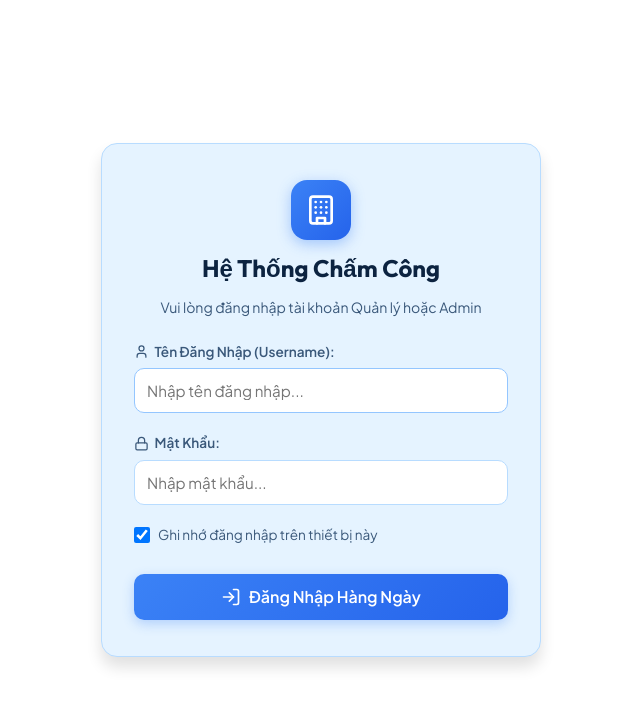
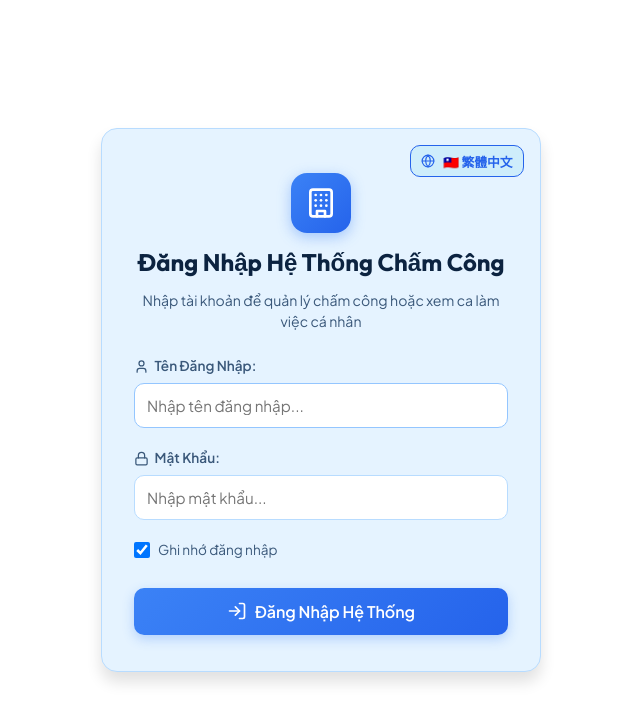
Before and after one commit to hoangngogia04-lang/chamcong, a React (Vite) app: page / in a window 1280 px wide. Shown: the top 722 px of the page, without its empty margins (319-959 px from the left). Built offline with nearby package versions, Linux system fonts and the light colour scheme; no server answers; the database is empty.

Commit message:
Fix: Remove invalid LoginModal reference causing ReferenceError and fix blank screen; add language toggle button directly on LoginPage

```diff
--- a/src/App.jsx
+++ b/src/App.jsx
@@ -285,6 +285,8 @@ export default function App() {
         users={users}
         branches={branches}
         onLoginSuccess={handleLoginSuccess}
+        lang={lang}
+        setLang={setLang}
       />
     );
   }
@@ -423,17 +425,6 @@ export default function App() {
           lang={lang}
         />
       )}
-
-      {/* Login Modal */}
-      <LoginModal
-        isOpen={isLoginModalOpen}
-        onClose={() => setIsLoginModalOpen(false)}
-        users={users}
-        branches={branches}
-        onLoginSuccess={handleLoginSuccess}
-        lang={lang}
-        setLang={setLang}
-      />
     </div>
   );
 }
--- a/src/pages/LoginPage.jsx
+++ b/src/pages/LoginPage.jsx
@@ -1,11 +1,15 @@
 import React, { useState } from 'react';
-import { LogIn, Lock, User, ShieldCheck, Building } from 'lucide-react';
+import { LogIn, Lock, User, ShieldCheck, Building, Globe } from 'lucide-react';
+import { translations } from '../utils/language';
 
 export default function LoginPage({
   users,
   branches,
-  onLoginSuccess
+  onLoginSuccess,
+  lang = 'vi',
+  setLang
 }) {
+  const t = translations[lang] || translations.vi;
   const [username, setUsername] = useState('');
   const [password, setPassword] = useState('');
   const [rememberMe, setRememberMe] = useState(true);
@@ -16,20 +20,20 @@ export default function LoginPage({
     setErrorMsg('');
 
     if (!username.trim() || !password.trim()) {
-      setErrorMsg('Vui lòng nhập đầy đủ Tên đăng nhập và Mật khẩu!');
+      setErrorMsg(lang === 'zh' ? '請填寫完整的帳號與密碼！' : 'Vui lòng nhập đầy đủ Tên đăng nhập và Mật khẩu!');
       return;
     }
 
     const targetUser = users.find(u => u.username.toLowerCase() === username.trim().toLowerCase());
     if (!targetUser) {
-      setErrorMsg('Tên đăng nhập hoặc mật khẩu không chính xác!');
+      setErrorMsg(lang === 'zh' ? '帳號或密碼不正確！' : 'Tên đăng nhập hoặc mật khẩu không chính xác!');
       return;
     }
 
     // Verify password
     const validPassword = targetUser.password || '123';
     if (validPassword !== password) {
-      setErrorMsg('Tên đăng nhập hoặc mật khẩu không chính xác!');
+      setErrorMsg(lang === 'zh' ? '帳號或密碼不正確！' : 'Tên đăng nhập hoặc mật khẩu không chính xác!');
       return;
     }
 
@@ -55,18 +59,43 @@ export default function LoginPage({
         boxShadow: 'var(--shadow-lg)',
         display: 'flex',
         flexDirection: 'column',
-        gap: '1.5rem'
+        gap: '1.5rem',
+        position: 'relative'
       }}>
+        {/* Top Right Language Switcher Button */}
+        {setLang && (
+          <button
+            type="button"
+            className="btn btn-secondary"
+            onClick={() => setLang(lang === 'vi' ? 'zh' : 'vi')}
+            style={{
+              position: 'absolute',
+              top: '1rem',
+              right: '1rem',
+              padding: '0.35rem 0.65rem',
+              fontSize: '0.8rem',
+              fontWeight: 700,
+              color: 'var(--accent-cyan)',
+              borderColor: 'var(--accent-cyan)',
+              background: 'rgba(6, 182, 212, 0.1)'
+            }}
+            title="Chuyển đổi Ngôn ngữ / 切換語言"
+          >
+            <Globe size={14} />
+            <span>{lang === 'vi' ? '🇹🇼 繁體中文' : '🇻🇳 Tiếng Việt'}</span>
+          </button>
+        )}
+
         {/* Header Branding */}
-        <div style={{ textAlign: 'center', display: 'flex', flexDirection: 'column', alignItems: 'center', gap: '0.65rem' }}>
+        <div style={{ textAlign: 'center', display: 'flex', flexDirection: 'column', alignItems: 'center', gap: '0.65rem', marginTop: '0.5rem' }}>
           <div className="brand-icon" style={{ width: '60px', height: '60px', borderRadius: 'var(--radius-lg)' }}>
             <Building size={32} />
           </div>
           <h2 style={{ fontFamily: 'var(--font-display)', fontSize: '1.5rem', fontWeight: 700, color: 'var(--text-main)' }}>
-            Hệ Thống Chấm Công
+            {t.loginTitle}
           </h2>
           <p style={{ color: 'var(--text-muted)', fontSize: '0.88rem' }}>
-            Vui lòng đăng nhập tài khoản Quản lý hoặc Admin
+            {t.loginSub}
           </p>
         </div>
 
@@ -90,12 +119,12 @@ export default function LoginPage({
           <div className="form-group">
             <label style={{ display: 'flex', alignItems: 'center', gap: '0.35rem' }}>
               <User size={15} />
-              <span>Tên Đăng Nhập (Username):</span>
+              <span>{t.username}:</span>
             </label>
             <input
               type="text"
               className="form-control"
-              placeholder="Nhập tên đăng nhập..."
+              placeholder={lang === 'zh' ? '請輸入帳號...' : 'Nhập tên đăng nhập...'}
               value={username}
               onChange={(e) => setUsername(e.target.value)}
               style={{ fontSize: '0.95rem', padding: '0.75rem' }}
@@ -107,12 +136,12 @@ export default function LoginPage({
           <div className="form-group">
             <label style={{ display: 'flex', alignItems: 'center', gap: '0.35rem' }}>
               <Lock size={15} />
-              <span>Mật Khẩu:</span>
+              <span>{t.password}:</span>
             </label>
             <input
               type="password"
               className="form-control"
-              placeholder="Nhập mật khẩu..."
+              placeholder={lang === 'zh' ? '請輸入密碼...' : 'Nhập mật khẩu...'}
               value={password}
               onChange={(e) => setPassword(e.target.value)}
               style={{ fontSize: '0.95rem', padding: '0.75rem' }}
@@ -129,7 +158,7 @@ export default function LoginPage({
               style={{ cursor: 'pointer', width: '16px', height: '16px' }}
             />
             <label htmlFor="remember" style={{ cursor: 'pointer', userSelect: 'none' }}>
-              Ghi nhớ đăng nhập trên thiết bị này
+              {t.rememberMe}
             </label>
           </div>
 
@@ -140,7 +169,7 @@ export default function LoginPage({
             style={{ padding: '0.8rem', fontSize: '1rem', marginTop: '0.5rem', width: '100%' }}
           >
             <LogIn size={20} />
-            <span>Đăng Nhập Hàng Ngày</span>
+            <span>{t.loginBtn}</span>
           </button>
         </form>
       </div>
```
